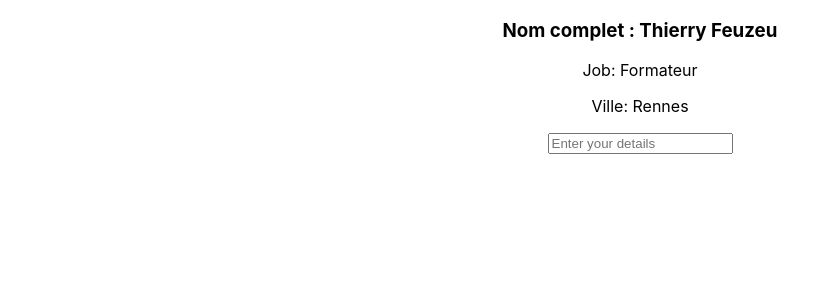
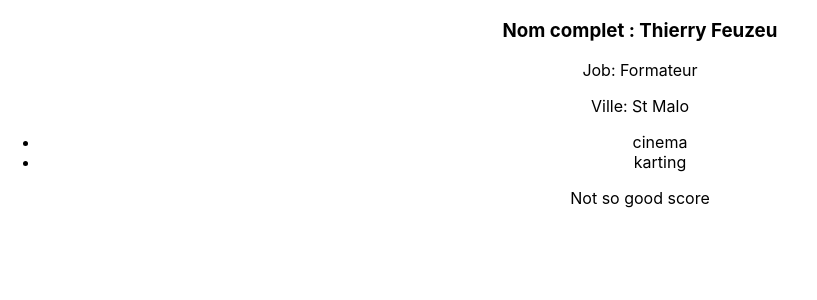
Before and after one commit to ly-abdourahamane/React-Utilities, a React (Create React App) app: page / in a window 1280 px wide. Shown: the top 300 px of the page, without its empty margins (0-817 px from the left). Built offline with nearby package versions, Linux system fonts and the light colour scheme.

Commit message:
Condition jsx

```diff
--- a/src/App.js
+++ b/src/App.js
@@ -4,20 +4,23 @@ import './App.css';
 function App() {
   const firstName = 'Thierry';
   const lastName = 'Feuzeu';
+  const job  = 'Formateur';
+  const city = 'St Malo';
 
   const getFullName = (firstName, lastName) => `${firstName} ${lastName}`;
-  const user = { job: 'Formateur', city: 'Rennes' };
 
-  const inputPlaceholder = 'Enter your details';
-  const detailsInput = <input placeholder={inputPlaceholder} />;
-
+  const hobbies = [ 'cinema', 'karting' ];
+  const score = 5;
 
   return (
     <div className="App">
     <h3>Nom complet : {getFullName(firstName, lastName)}</h3>
-    <p>Job: {user.job}</p>
-    <p>Ville: {user.city}</p>
-    {detailsInput}
+    <p>Job: {job}</p>
+    <p>Ville: {city}</p>
+    <ul>
+      {hobbies.map((hobby) => <li>{hobby}</li>)}
+    </ul>
+    <p>{score > 10 ? "Good" : "Not so good"} score</p>
     </div>
   );
 }
```
